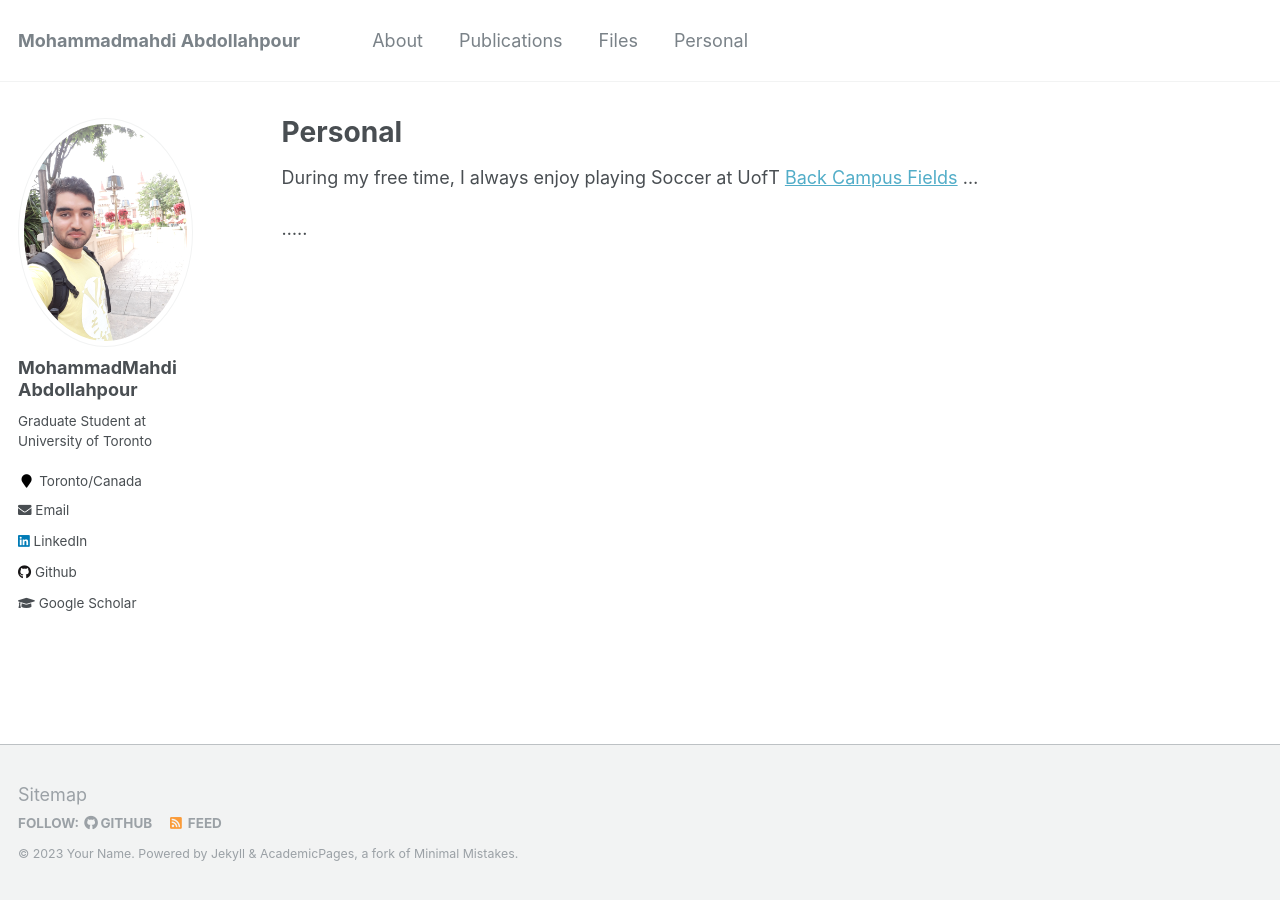
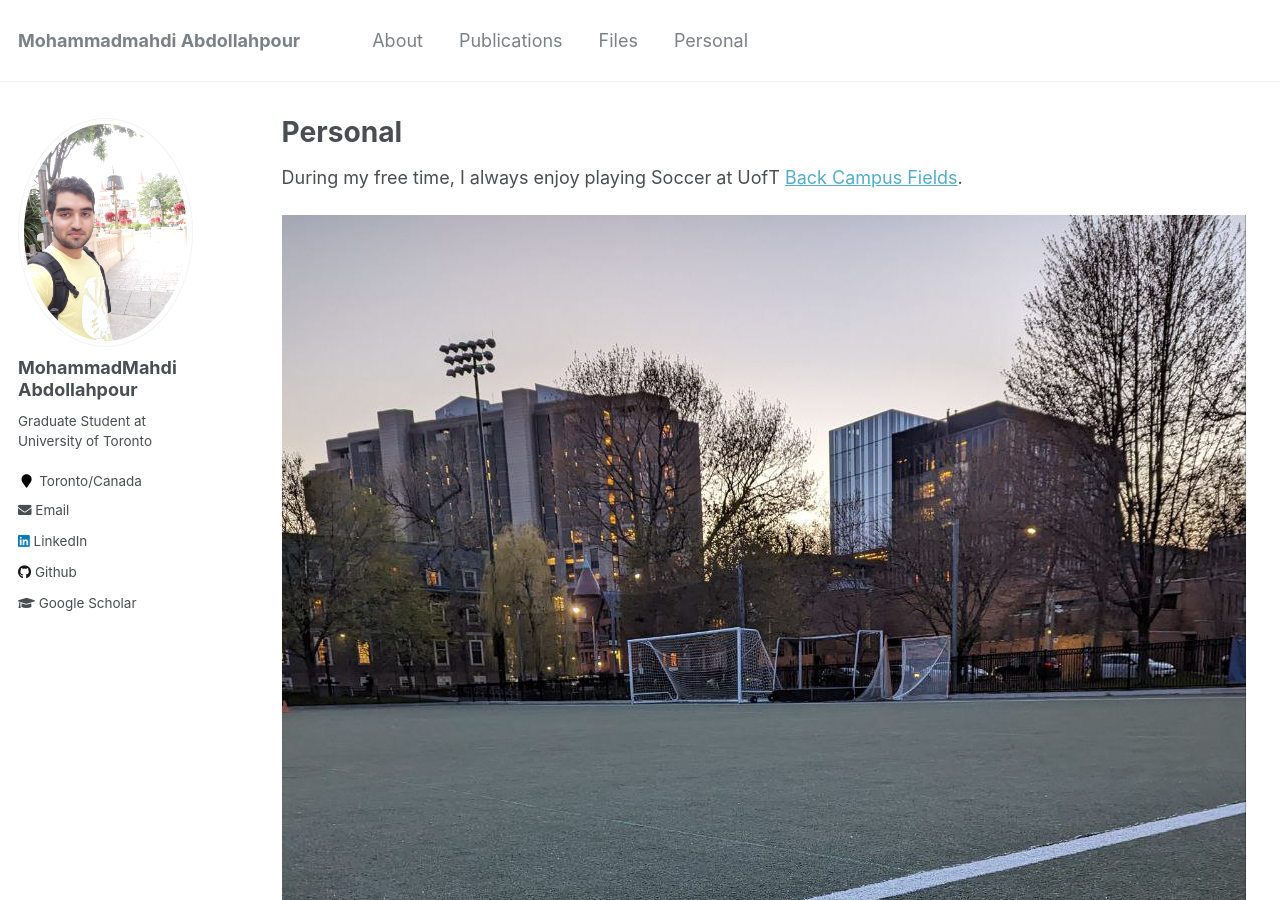
Before and after one commit to mahdiabdollahpour/mahdiabdollahpour.github.io, a Jekyll site: the page built from _pages/personal.md, in a window 1280 px wide and 900 px high. Built offline with Jekyll 4.4.1, drawn with Linux system fonts in a browser that asks for light colours.

Commit message:
Update personal.md

```diff
--- a/_pages/personal.md
+++ b/_pages/personal.md
@@ -9,6 +9,7 @@ redirect_from:
 ---
 
 
-During my free time, I always enjoy playing Soccer at UofT [Back Campus Fields](https://kpe.utoronto.ca/facility/back-campus-fields) ...
+During my free time, I always enjoy playing Soccer at UofT [Back Campus Fields](https://kpe.utoronto.ca/facility/back-campus-fields).
 
-.....
+
+<img src="https://github.com/mahdiabdollahpour/mahdiabdollahpour.github.io/blob/master/images/ball.jpg" height="400">
```
